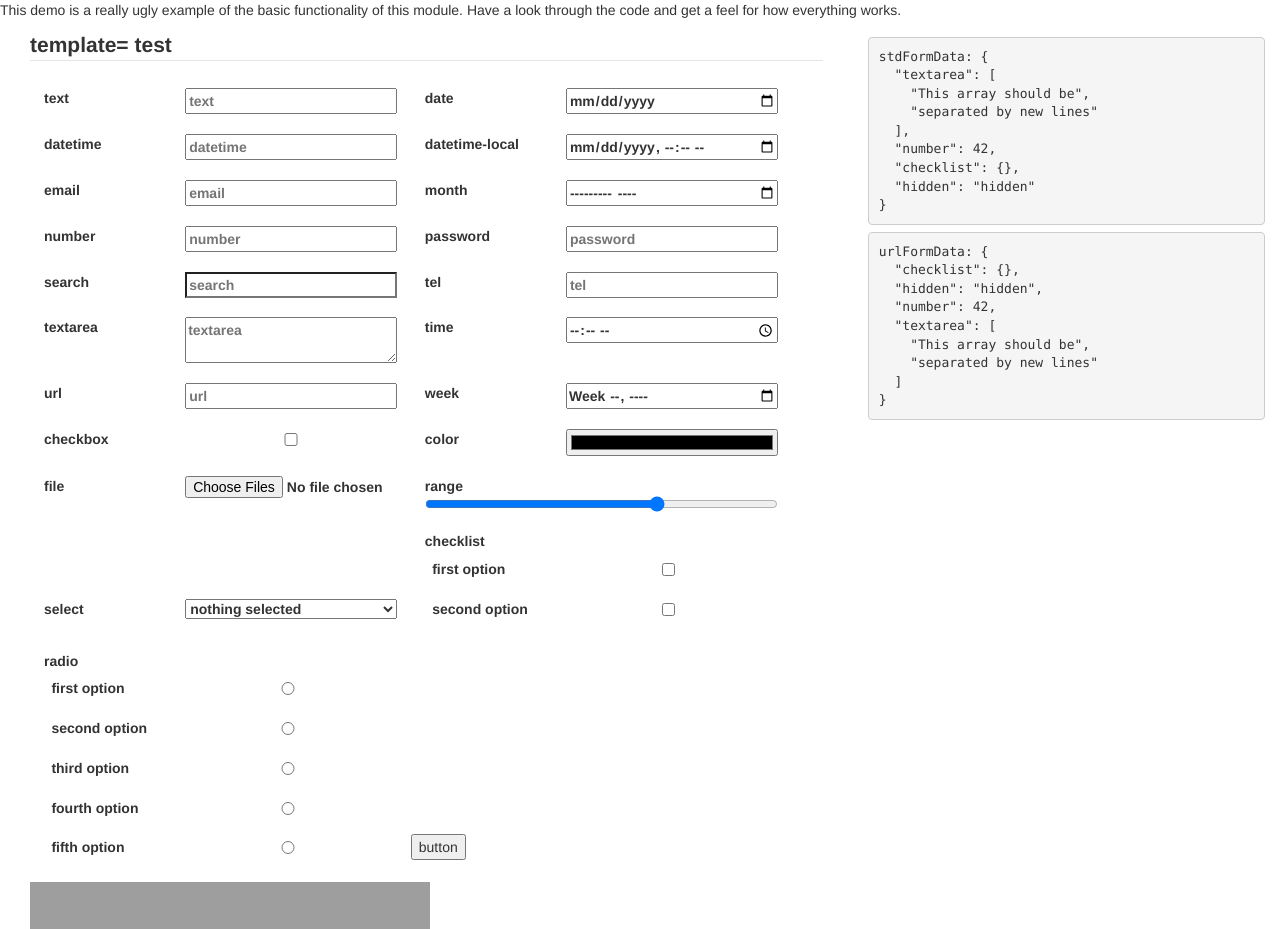
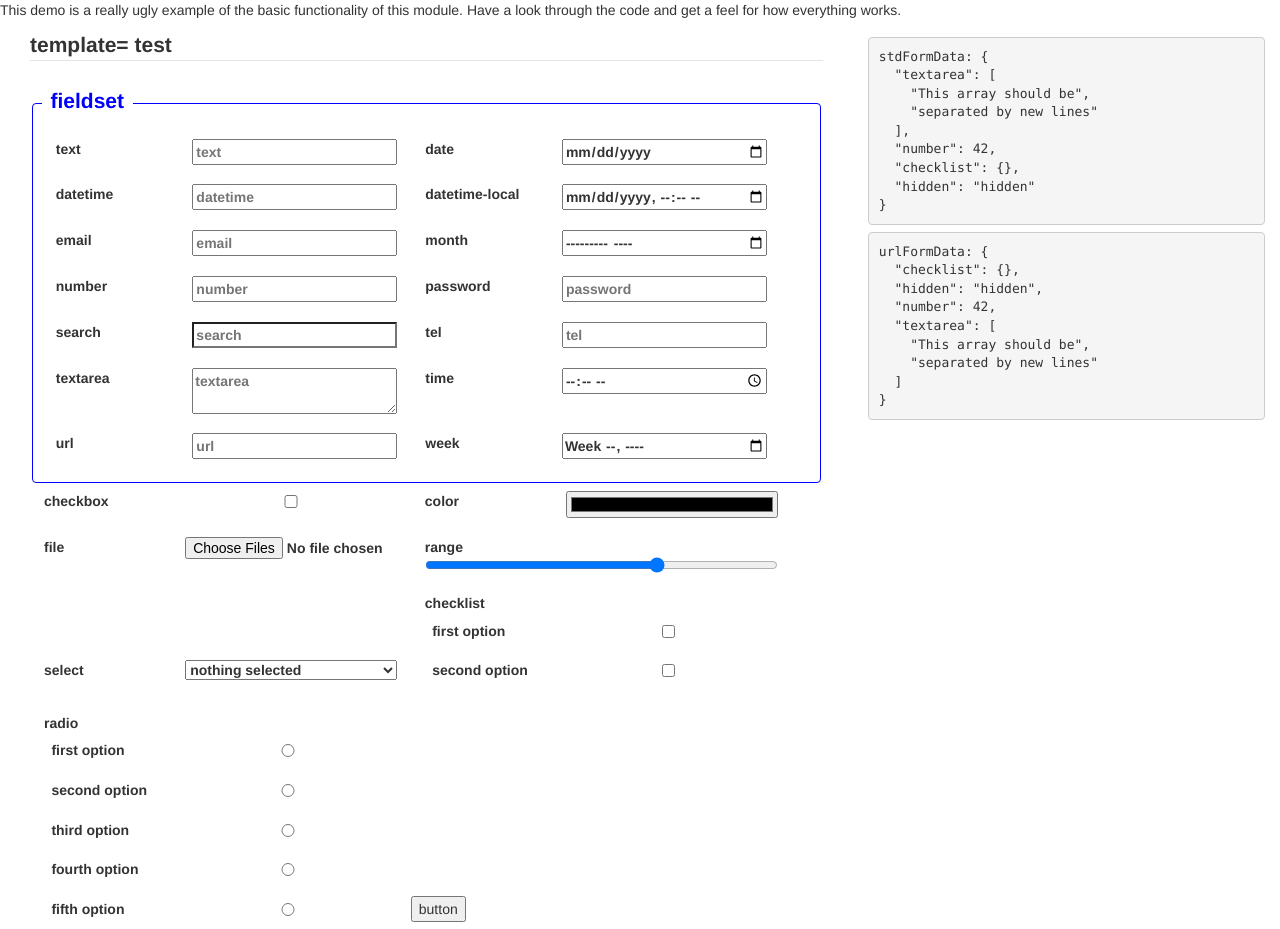
Before and after one commit to danhunsaker/angular-dynamic-forms, a plain HTML site: page demo/index.html in a window 1280 px wide. Shown: the top 929 px of the page. Drawn offline with nearby package versions, Linux system fonts and the light colour scheme; grey boxes are pictures that could not be loaded.

Commit message:
Very basic fieldset support
Addresses GitHub Issue #4

Signed-off-by: Daniel Hunsaker <danhunsaker@gmail.com>

```diff
--- a/demo/app.js
+++ b/demo/app.js
@@ -1,6 +1,10 @@
 angular.module('app', ['dynform'])
   .controller('AppCtrl', ['$scope', function ($scope) {
     $scope.stdFormTemplate = {
+      "fieldset": {
+        "type": "fieldset",
+        "label": "fieldset",
+        "fields": {
           "text": {
             "type": "text",
             "label": "text",
@@ -72,6 +76,8 @@ angular.module('app', ['dynform'])
             "type": "week",
             "label": "week",
             "placeholder": "week"
+          }
+        }
       },
       "checkbox": {
         "type": "checkbox",
--- a/demo/form-template.js
+++ b/demo/form-template.js
@@ -54,6 +54,10 @@
     "label": "file",
     "multiple": true
   },
+  "fieldset": {
+    "type": "fieldset",
+    "label": "fieldset",
+    "fields": {
       "hidden": {
         "type": "hidden",
         "label": "hidden",
@@ -101,6 +105,8 @@
         "val": 42,
         "minValue": -42,
         "maxValue": 84
+      }
+    }
   },
   "reset": {
     "type": "reset",
--- a/demo/index.html
+++ b/demo/index.html
@@ -32,8 +32,24 @@
 			display: block;
 		}
 
+		fieldset {
+			border: 1px solid blue;
+			border-radius: 4px;
+			display: block;
+			padding: .35em .625em .75em;
+			margin: 0 2px;
+		}
+
 		legend {
 			font-weight: bold;
+		}
+
+		fieldset > legend:first-of-type {
+			border: none;
+			margin-bottom: auto;
+			width: inherit;
+			padding: inherit;
+			color: blue;
 		}
 
 		label,
--- a/dynamic-forms.js
+++ b/dynamic-forms.js
@@ -38,8 +38,9 @@ angular.module('dynform', [])
         'file': {element: 'input', type: 'file', editable: true, textBased: false},
         'range': {element: 'input', type: 'range', editable: true, textBased: false},
         'select': {element: 'select', editable: true, textBased: false},
-        //  Pseudo-non-editables (containered)
+        //  Pseudo-non-editables (containers)
         'checklist': {element: 'div', editable: false, textBased: false},
+        'fieldset': {element: 'fieldset', editable: false, textBased: false},
         'radio': {element: 'div', editable: false, textBased: false},
         //  Non-editables (mostly buttons)
         'button': {element: 'button', type: 'button', editable: false, textBased: false},
@@ -71,7 +72,7 @@ angular.module('dynform', [])
               return result.data;
             })
           ).then(function (template) {
-            angular.forEach(template, function (field, id) {
+            var buildFields = function (field, id) {
               if (!angular.isDefined(supported[field.type]) || supported[field.type] === false) {
                 //  Unsupported.  Create SPAN with field.label as contents
                 newElement = angular.element('<span></span>');
@@ -80,7 +81,7 @@ angular.module('dynform', [])
                   if (["label", "type"].indexOf(attr) > -1) {return;}
                   newElement.attr(attr, val);
                 })
-                element.append(newElement);
+                this.append(newElement);
                 newElement = null;
               }
               else {
@@ -234,6 +235,13 @@ angular.module('dynform', [])
                     newElement.attr('multiple', field.multiple);
                   }
                 }
+                else if (field.type === 'fieldset') {
+                  if (angular.isDefined(field.fields)) {
+                    var workingElement = newElement;
+                    angular.forEach(field.fields, buildFields, newElement);
+                    newElement = workingElement;
+                  }
+                }
 
                 //  Common attributes; radio already applied these...
                 if (field.type !== "radio") {
@@ -243,7 +251,7 @@ angular.module('dynform', [])
                     if (angular.isDefined(field.disabled)) {newElement.attr('ng-disabled', field.disabled);}
                     if (angular.isDefined(field.callback)) {
                       //  Some input types need listeners on click...
-                      if (["button", "image", "legend", "reset", "submit"].indexOf(field.type) > -1) {
+                      if (["button", "fieldset", "image", "legend", "reset", "submit"].indexOf(field.type) > -1) {
                         cbAtt = 'ng-click';
                       }
                       //  ...the rest on change.
@@ -261,6 +269,10 @@ angular.module('dynform', [])
                   if (["image", "hidden"].indexOf(field.type) > -1) {
                     angular.noop();
                   }
+                  //  Fieldset elements put their labels in legend child elements.
+                  else if (["fieldset"].indexOf(field.type) > -1) {
+                    newElement.prepend(angular.element('<legend>' + field.label + '</legend>'));
+                  }
                   //  Button elements get their labels from their contents.
                   else if (["button", "legend", "reset", "submit"].indexOf(field.type) > -1) {
                     newElement.html(field.label);
@@ -271,10 +283,12 @@ angular.module('dynform', [])
                     newElement.prepend(document.createTextNode(field.label + ' '));
                   }
                 }
-                element.append(newElement);
+                this.append(newElement);
                 newElement = null;
               }
-            });
+            };
+
+            angular.forEach(template, buildFields, element);
 
             //  Determine what tag name to use (ng-form if nested; form if outermost)
             while (!angular.equals(iterElem.parent(), $document) && !angular.equals(iterElem.parent(), angular.element())) {
```
Also changed, not shown: README.md. Lines whose indentation alone changed are shown as unchanged.
